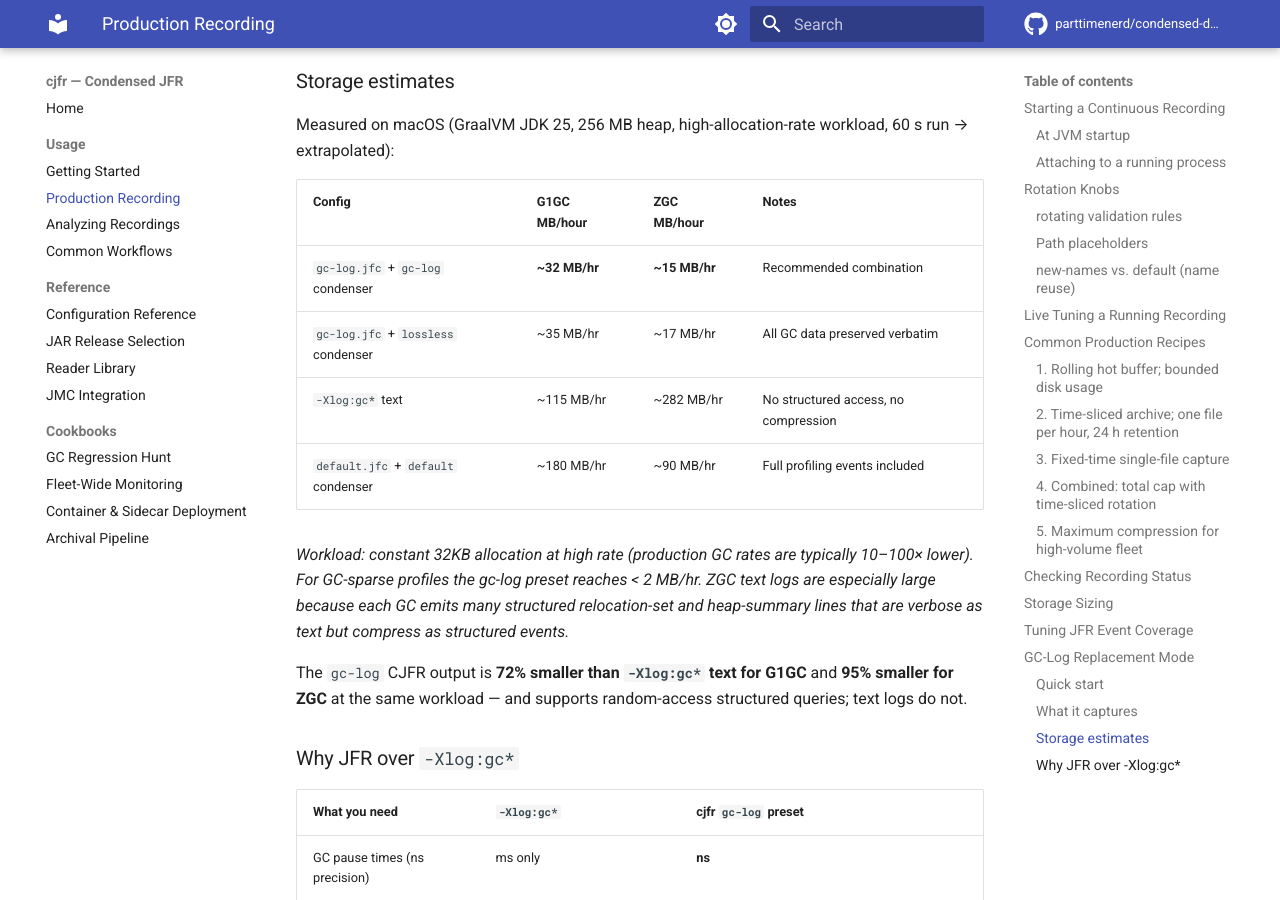
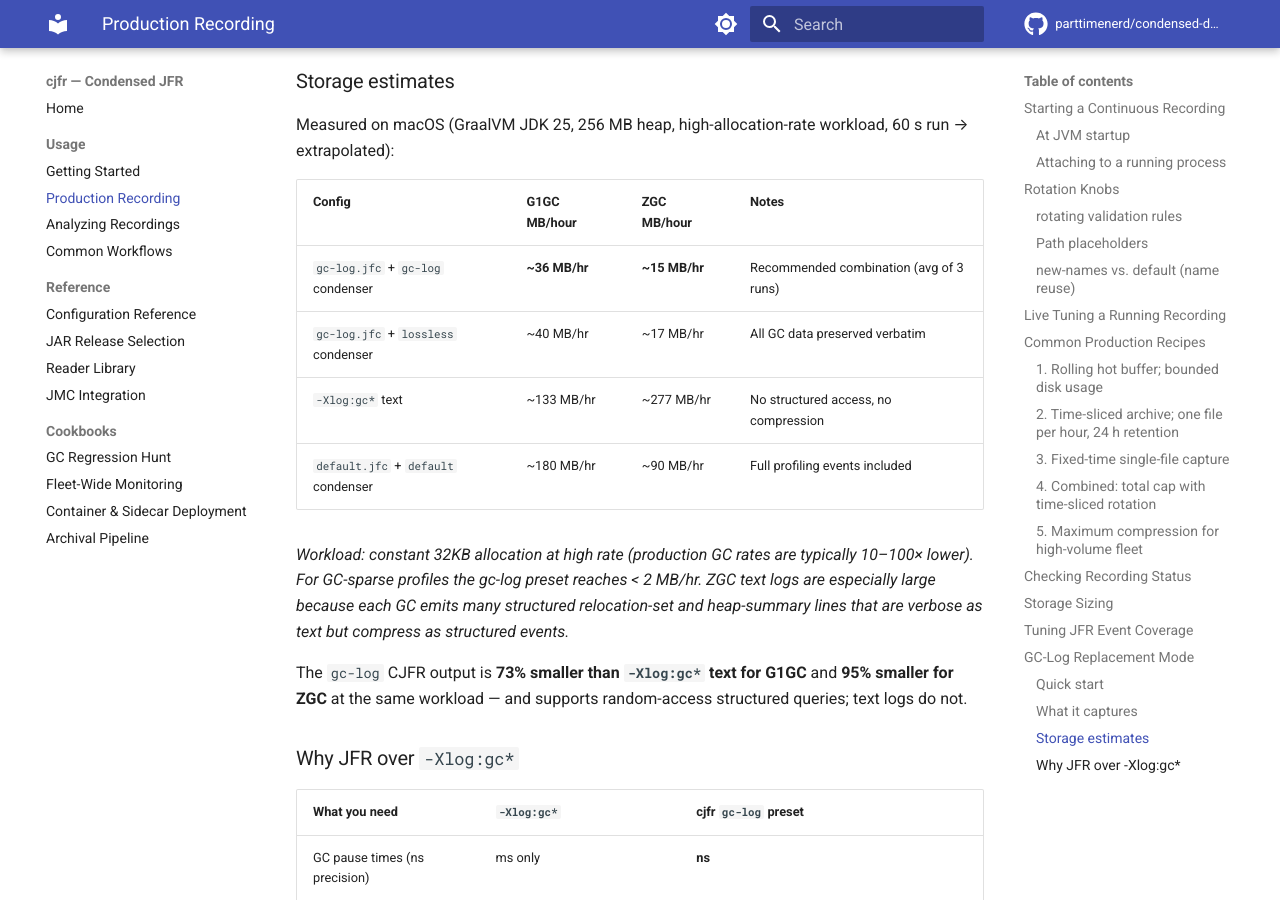
Before and after one commit to parttimenerd/condensed-data, an MkDocs documentation site: the page built from docs/production-recording.md, in a window 1280 px wide and 900 px high, scrolled down 7080 px. Built offline with MkDocs 1.6.1 and Material for MkDocs 9.7.7, drawn with Linux system fonts in a browser that asks for light colours; comment, search, counter and statistics services are not loaded.

Commit message:
docs(gc-log): update storage estimates to multi-run averages (73%/95% smaller)
Update G1GC hourly rate from single-run 32 MB/hr to 3-run average 36 MB/hr.
Update ZGC text hourly from 282 to 277 MB/hr based on multi-run average.
Correct percentage claim to 73% (was 72%) based on more accurate measurements.

```diff
--- a/docs/production-recording.md
+++ b/docs/production-recording.md
@@ -295,14 +295,14 @@ Measured on macOS (GraalVM JDK 25, 256 MB heap, high-allocation-rate workload, 6
 
 | Config | G1GC MB/hour | ZGC MB/hour | Notes |
 |---|---|---|---|
-| `gc-log.jfc` + `gc-log` condenser | **~32 MB/hr** | **~15 MB/hr** | Recommended combination |
-| `gc-log.jfc` + `lossless` condenser | ~35 MB/hr | ~17 MB/hr | All GC data preserved verbatim |
-| `-Xlog:gc*` text | ~115 MB/hr | ~282 MB/hr | No structured access, no compression |
+| `gc-log.jfc` + `gc-log` condenser | **~36 MB/hr** | **~15 MB/hr** | Recommended combination (avg of 3 runs) |
+| `gc-log.jfc` + `lossless` condenser | ~40 MB/hr | ~17 MB/hr | All GC data preserved verbatim |
+| `-Xlog:gc*` text | ~133 MB/hr | ~277 MB/hr | No structured access, no compression |
 | `default.jfc` + `default` condenser | ~180 MB/hr | ~90 MB/hr | Full profiling events included |
 
 *Workload: constant 32KB allocation at high rate (production GC rates are typically 10–100× lower). For GC-sparse profiles the gc-log preset reaches < 2 MB/hr. ZGC text logs are especially large because each GC emits many structured relocation-set and heap-summary lines that are verbose as text but compress as structured events.*
 
-The `gc-log` CJFR output is **72% smaller than `-Xlog:gc*` text for G1GC** and **95% smaller for ZGC** at the same workload — and supports random-access structured queries; text logs do not.
+The `gc-log` CJFR output is **73% smaller than `-Xlog:gc*` text for G1GC** and **95% smaller for ZGC** at the same workload — and supports random-access structured queries; text logs do not.
 
 ### Why JFR over `-Xlog:gc*`
 
```
Also changed, not shown: 1 other file.
